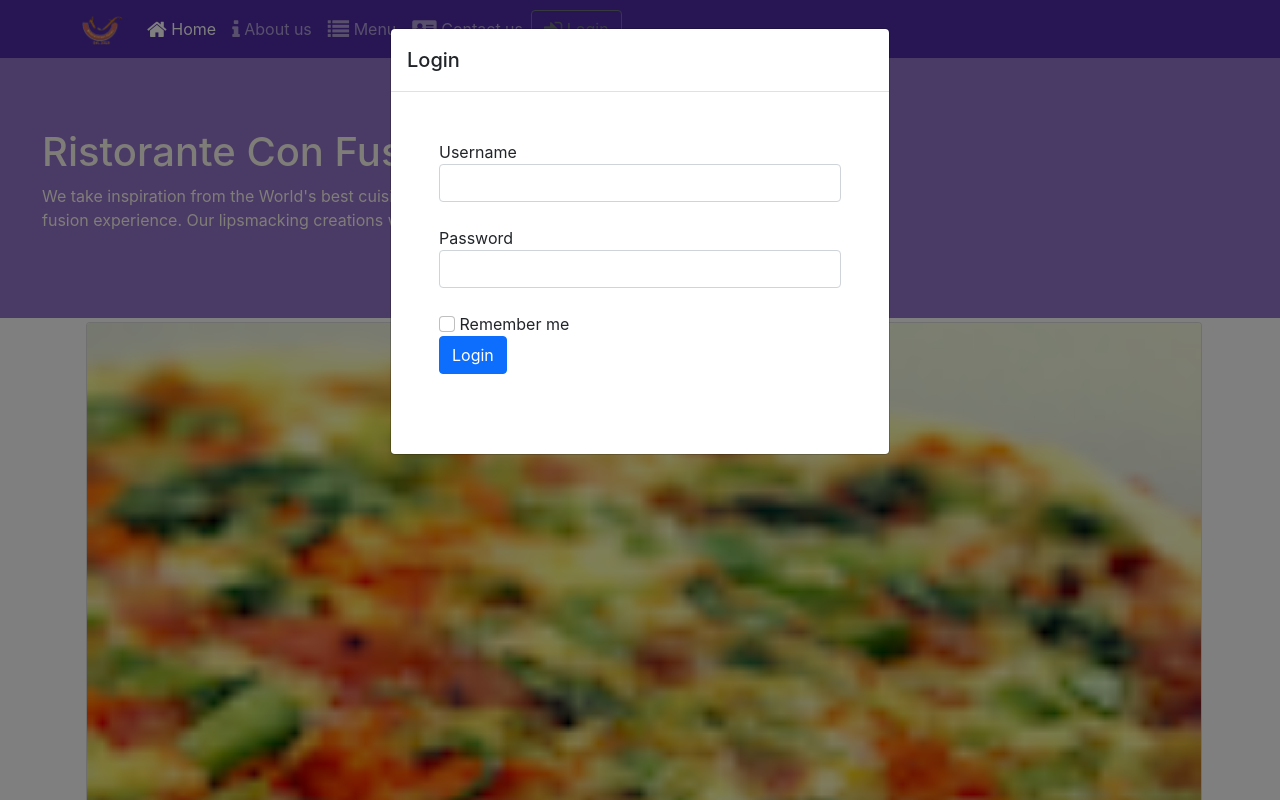
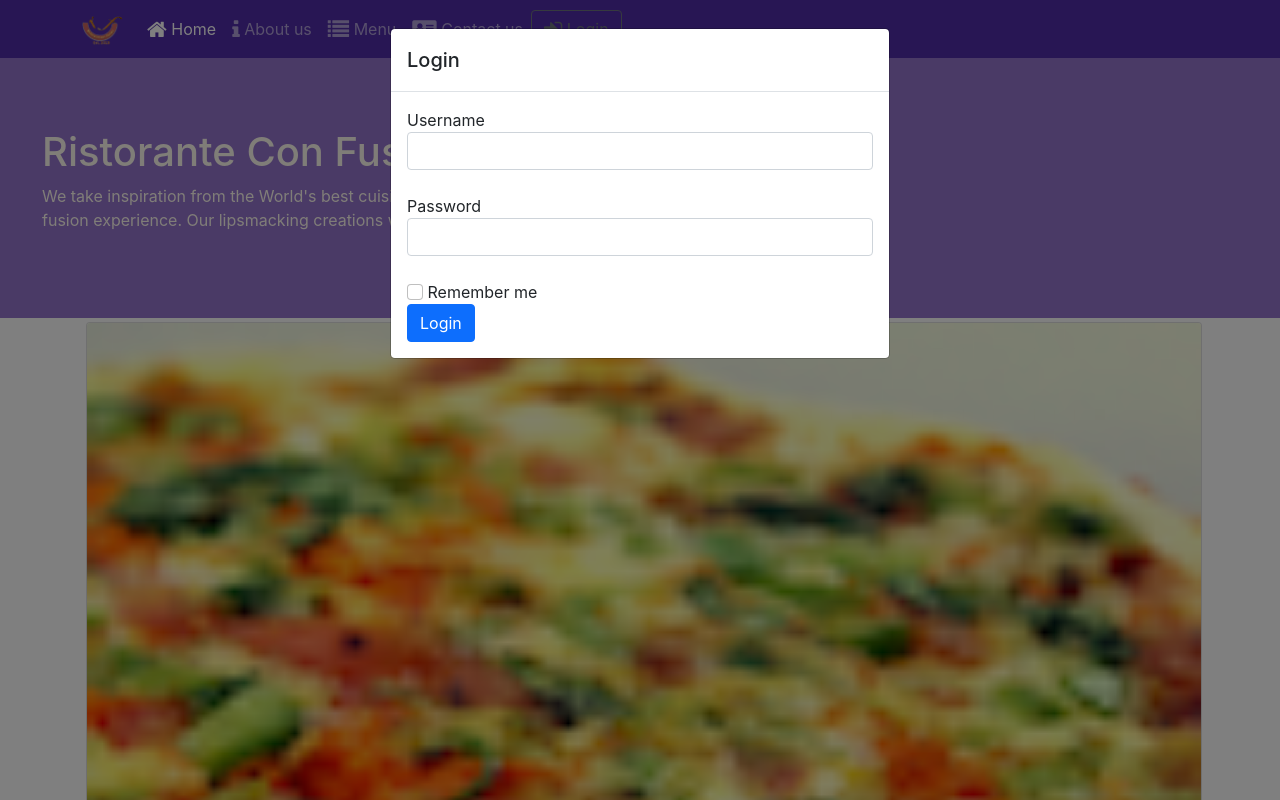
Before and after one commit to potchi23/confusion_react, a React (Create React App) app: page /home in a window 1280 px wide. Both pictures are taken after a click on the button "Login". Shown: the top 800 px of the page. Built offline with nearby package versions, Linux system fonts and the light colour scheme.

Commit message:
Uncontrolled forms correction

```diff
--- a/src/components/HeaderComponent.js
+++ b/src/components/HeaderComponent.js
@@ -99,7 +99,9 @@ class Header extends Component{
 
             <Modal isOpen={this.state.isModalOpen} toggle={this.toggleModal}>
                 <ModalHeader>Login</ModalHeader>
-                    <Form onSubmit={this.handleLogin} className="p-5">
+
+                <ModalBody>
+                    <Form onSubmit={this.handleLogin}>
                         <FormGroup>
                             <Label htmlFor="username">Username</Label>
                             <Input type="text" id="username" name="username" className="mb-4"
@@ -120,10 +122,6 @@ class Header extends Component{
                             <Button type="submit" value="submit" color="primary">Login</Button>
                         </FormGroup>
                     </Form>
-                <ModalBody>
-
-
-
                 </ModalBody>
             </Modal>
 
```
